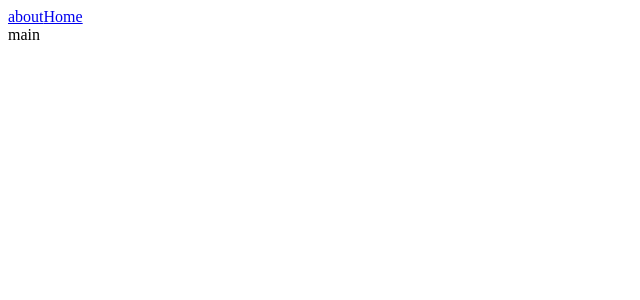
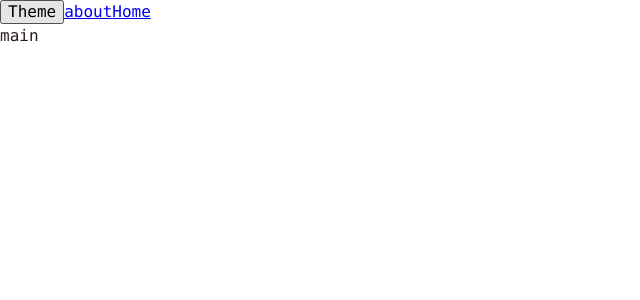
Before and after one commit to tkmanap/production, a React app: page / in a window 1280 px wide. Shown: the top 300 px of the page, without its empty margins (0-640 px from the left). Built offline with nearby package versions, Linux system fonts and the light colour scheme.

Commit message:
1.4 useTheme

```diff
--- a/src/App.scss
+++ /dev/null
@@ -1,9 +0,0 @@
-*{
-  margin: 0;
-  padding: 0;
-  box-sizing: border-box;
-}
-
-.app{
-  font-size: 34px;
-}
--- a/src/App.tsx
+++ b/src/App.tsx
@@ -2,10 +2,15 @@ import React, {Suspense} from 'react';
 import {Link, Route, Routes} from "react-router";
 import {MainAsync} from "./pages/MainPage/Main.async";
 import {AboutAsync} from "./pages/AboutPage/About.async";
+import './styles/index.scss'
+import {useTheme} from "./shared/theme/useTheme";
+
 
 const App = () => {
+    const {theme, toggleTheme} = useTheme()
     return (
-        <div className={'app'}>
+        <div className={`app ${theme}`}>
+            <button onClick={toggleTheme}>Theme</button>
             <Link to={'/about'}>about</Link>
             <Link to={'/'}>Home</Link>
             <Suspense fallback={<div>Loading...</div>}>
--- a/src/index.tsx
+++ b/src/index.tsx
@@ -1,10 +1,13 @@
 import {createRoot} from "react-dom/client";
 import App from "./App";
 import {BrowserRouter} from "react-router";
+import ThemeProvider from "./shared/theme/ThemeProvider";
 
 const root = createRoot(document.getElementById("root")!);
 root.render(
     <BrowserRouter>
-        <App/>
+        <ThemeProvider>
+            <App/>
+        </ThemeProvider>
     </BrowserRouter>
 )
--- /dev/null
+++ b/src/shared/theme/ThemeContext.ts
@@ -0,0 +1,17 @@
+import {createContext} from "react";
+
+export enum Theme{
+    LIGHT = 'light',
+    DARK = 'dark'
+}
+
+export interface ThemeContextProps {
+    theme?: Theme;
+    setTheme?: (theme: Theme) => void
+}
+
+export const ThemeContext = createContext<ThemeContextProps>({
+
+})
+
+export const LOCAL_STORAGE_THEME_KEY = 'theme'
--- /dev/null
+++ b/src/shared/theme/ThemeProvider.tsx
@@ -0,0 +1,19 @@
+import React, {PropsWithChildren, useMemo, useState} from 'react';
+import {LOCAL_STORAGE_THEME_KEY, Theme, ThemeContext} from "./ThemeContext";
+
+const defaultTheme = localStorage.getItem(LOCAL_STORAGE_THEME_KEY) as Theme || Theme.LIGHT
+
+const ThemeProvider: React.FC<PropsWithChildren> = ({children}) => {
+    const [theme, setTheme] = useState<Theme>(defaultTheme)
+    const defaultProps = useMemo(() => ({
+        theme,
+        setTheme
+    }),[theme])
+    return (
+        <ThemeContext.Provider value={defaultProps}>
+            {children}
+        </ThemeContext.Provider>
+    );
+};
+
+export default ThemeProvider;
--- /dev/null
+++ b/src/shared/theme/useTheme.ts
@@ -0,0 +1,17 @@
+import {LOCAL_STORAGE_THEME_KEY, Theme, ThemeContext} from "./ThemeContext";
+import {useContext} from "react";
+
+interface useThemeResult {
+    toggleTheme: () => void;
+    theme: Theme
+}
+
+export function useTheme(): useThemeResult {
+    const {theme, setTheme} = useContext(ThemeContext)
+    const toggleTheme = () => {
+        const newTheme = theme === Theme.DARK ? Theme.LIGHT : Theme.DARK
+        setTheme(newTheme)
+        localStorage.setItem(LOCAL_STORAGE_THEME_KEY, newTheme)
+    }
+    return {theme, toggleTheme}
+}
--- /dev/null
+++ b/src/styles/index.scss
@@ -0,0 +1,12 @@
+@use 'variables/global' as vars;
+@use "normalize";
+@use "theme/darkTheme" as dark;
+@use "theme/lightTheme" as light;
+
+.app{
+   font: var(--font-m);
+   background: var(--bg-color);
+   color: var(--primary-color);
+
+   min-height: 100vh;
+}
--- /dev/null
+++ b/src/styles/normalize.scss
@@ -0,0 +1,348 @@
+/*! normalize.css v8.0.1 | MIT License | github.com/necolas/normalize.css */
+
+/* Document
+   ========================================================================== */
+
+/**
+ * 1. Correct the line height in all browsers.
+ * 2. Prevent adjustments of font size after orientation changes in iOS.
+ */
+
+html {
+  line-height: 1.15; /* 1 */
+  -webkit-text-size-adjust: 100%; /* 2 */
+}
+
+/* Sections
+   ========================================================================== */
+
+/**
+ * Remove the margin in all browsers.
+ */
+
+body {
+  margin: 0;
+}
+
+/**
+ * Render the `main` element consistently in IE.
+ */
+
+main {
+  display: block;
+}
+
+/**
+ * Correct the font size and margin on `h1` elements within `section` and
+ * `article` contexts in Chrome, Firefox, and Safari.
+ */
+
+h1 {
+  font-size: 2em;
+  margin: 0.67em 0;
+}
+
+/* Grouping content
+   ========================================================================== */
+
+/**
+ * 1. Add the correct box sizing in Firefox.
+ * 2. Show the overflow in Edge and IE.
+ */
+
+hr {
+  box-sizing: content-box; /* 1 */
+  height: 0; /* 1 */
+  overflow: visible; /* 2 */
+}
+
+/**
+ * 1. Correct the inheritance and scaling of font size in all browsers.
+ * 2. Correct the odd `em` font sizing in all browsers.
+ */
+
+pre {
+  font-family: monospace, monospace; /* 1 */
+  font-size: 1em; /* 2 */
+}
+
+/* Text-level semantics
+   ========================================================================== */
+
+/**
+ * Remove the gray background on active links in IE 10.
+ */
+
+a {
+  background-color: transparent;
+}
+
+/**
+ * 1. Remove the bottom border in Chrome 57-
+ * 2. Add the correct text decoration in Chrome, Edge, IE, Opera, and Safari.
+ */
+
+abbr[title] {
+  border-bottom: none; /* 1 */
+  text-decoration: underline; /* 2 */
+}
+
+/**
+ * Add the correct font weight in Chrome, Edge, and Safari.
+ */
+
+b,
+strong {
+  font-weight: bolder;
+}
+
+/**
+ * 1. Correct the inheritance and scaling of font size in all browsers.
+ * 2. Correct the odd `em` font sizing in all browsers.
+ */
+
+code,
+kbd,
+samp {
+  font-family: monospace, monospace; /* 1 */
+  font-size: 1em; /* 2 */
+}
+
+/**
+ * Add the correct font size in all browsers.
+ */
+
+small {
+  font-size: 80%;
+}
+
+/**
+ * Prevent `sub` and `sup` elements from affecting the line height in
+ * all browsers.
+ */
+
+sub,
+sup {
+  font-size: 75%;
+  line-height: 0;
+  position: relative;
+  vertical-align: baseline;
+}
+
+sub {
+  bottom: -0.25em;
+}
+
+sup {
+  top: -0.5em;
+}
+
+/* Embedded content
+   ========================================================================== */
+
+/**
+ * Remove the border on images inside links in IE 10.
+ */
+
+img {
+  border-style: none;
+}
+
+/* Forms
+   ========================================================================== */
+
+/**
+ * 1. Change the font styles in all browsers.
+ * 2. Remove the margin in Firefox and Safari.
+ */
+
+button,
+input,
+optgroup,
+select,
+textarea {
+  font-family: inherit; /* 1 */
+  font-size: 100%; /* 1 */
+  line-height: 1.15; /* 1 */
+  margin: 0; /* 2 */
+}
+
+/**
+ * Show the overflow in IE.
+ * 1. Show the overflow in Edge.
+ */
+
+button,
+input { /* 1 */
+  overflow: visible;
+}
+
+/**
+ * Remove the inheritance of text transform in Edge, Firefox, and IE.
+ * 1. Remove the inheritance of text transform in Firefox.
+ */
+
+button,
+select { /* 1 */
+  text-transform: none;
+}
+
+/**
+ * Correct the inability to style clickable types in iOS and Safari.
+ */
+
+button,
+[type="button"],
+[type="reset"],
+[type="submit"] {
+  -webkit-appearance: button;
+}
+
+/**
+ * Remove the inner border and padding in Firefox.
+ */
+
+button::-moz-focus-inner,
+[type="button"]::-moz-focus-inner,
+[type="reset"]::-moz-focus-inner,
+[type="submit"]::-moz-focus-inner {
+  border-style: none;
+  padding: 0;
+}
+
+/**
+ * Restore the focus styles unset by the previous rule.
+ */
+
+button:-moz-focusring,
+[type="button"]:-moz-focusring,
+[type="reset"]:-moz-focusring,
+[type="submit"]:-moz-focusring {
+  outline: 1px dotted ButtonText;
+}
+
+/**
+ * Correct the padding in Firefox.
+ */
+
+fieldset {
+  padding: 0.35em 0.75em 0.625em;
+}
+
+/**
+ * 1. Correct the text wrapping in Edge and IE.
+ * 2. Correct the color inheritance from `fieldset` elements in IE.
+ * 3. Remove the padding so developers are not caught out when they zero out
+ *    `fieldset` elements in all browsers.
+ */
+
+legend {
+  box-sizing: border-box; /* 1 */
+  color: inherit; /* 2 */
+  display: table; /* 1 */
+  max-width: 100%; /* 1 */
+  padding: 0; /* 3 */
+  white-space: normal; /* 1 */
+}
+
+/**
+ * Add the correct vertical alignment in Chrome, Firefox, and Opera.
+ */
+
+progress {
+  vertical-align: baseline;
+}
+
+/**
+ * Remove the default vertical scrollbar in IE 10+.
+ */
+
+textarea {
+  overflow: auto;
+}
+
+/**
+ * 1. Add the correct box sizing in IE 10.
+ * 2. Remove the padding in IE 10.
+ */
+
+[type="checkbox"],
+[type="radio"] {
+  box-sizing: border-box; /* 1 */
+  padding: 0; /* 2 */
+}
+
+/**
+ * Correct the cursor style of increment and decrement buttons in Chrome.
+ */
+
+[type="number"]::-webkit-inner-spin-button,
+[type="number"]::-webkit-outer-spin-button {
+  height: auto;
+}
+
+/**
+ * 1. Correct the odd appearance in Chrome and Safari.
+ * 2. Correct the outline style in Safari.
+ */
+
+[type="search"] {
+  -webkit-appearance: textfield; /* 1 */
+  outline-offset: -2px; /* 2 */
+}
+
+/**
+ * Remove the inner padding in Chrome and Safari on macOS.
+ */
+
+[type="search"]::-webkit-search-decoration {
+  -webkit-appearance: none;
+}
+
+/**
+ * 1. Correct the inability to style clickable types in iOS and Safari.
+ * 2. Change font properties to `inherit` in Safari.
+ */
+
+::-webkit-file-upload-button {
+  -webkit-appearance: button; /* 1 */
+  font: inherit; /* 2 */
+}
+
+/* Interactive
+   ========================================================================== */
+
+/*
+ * Add the correct display in Edge, IE 10+, and Firefox.
+ */
+
+details {
+  display: block;
+}
+
+/*
+ * Add the correct display in all browsers.
+ */
+
+summary {
+  display: list-item;
+}
+
+/* Misc
+   ========================================================================== */
+
+/**
+ * Add the correct display in IE 10+.
+ */
+
+template {
+  display: none;
+}
+
+/**
+ * Add the correct display in IE 10.
+ */
+
+[hidden] {
+  display: none;
+}
--- /dev/null
+++ b/src/styles/theme/darkTheme.scss
@@ -0,0 +1,6 @@
+.app.dark{
+  --bg-color: #080813;
+
+  --primary-color: #ffb1b1;
+  --secondary-color: #ff5050;
+}
--- /dev/null
+++ b/src/styles/theme/lightTheme.scss
@@ -0,0 +1,6 @@
+.app.light{
+  --bg-color: #ffffff;
+
+  --primary-color: #271c1c;
+  --secondary-color: #950000;
+}
--- /dev/null
+++ b/src/styles/variables/global.scss
@@ -0,0 +1,11 @@
+:root{
+  --font-family-main: Consolas, 'Time New Roman', Serif;
+
+  --font-size-m: 16px;
+  --font-line-m: 24px;
+  --font-m: var(--font-size-m) / var(--font-line-m) var(--font-family-main);
+
+  --font-size-l: 24px;
+  --font-line-l: 24px;
+  --font-l: var(--font-size-l) / var(--font-line-l) var(--font-family-main);
+}
```
